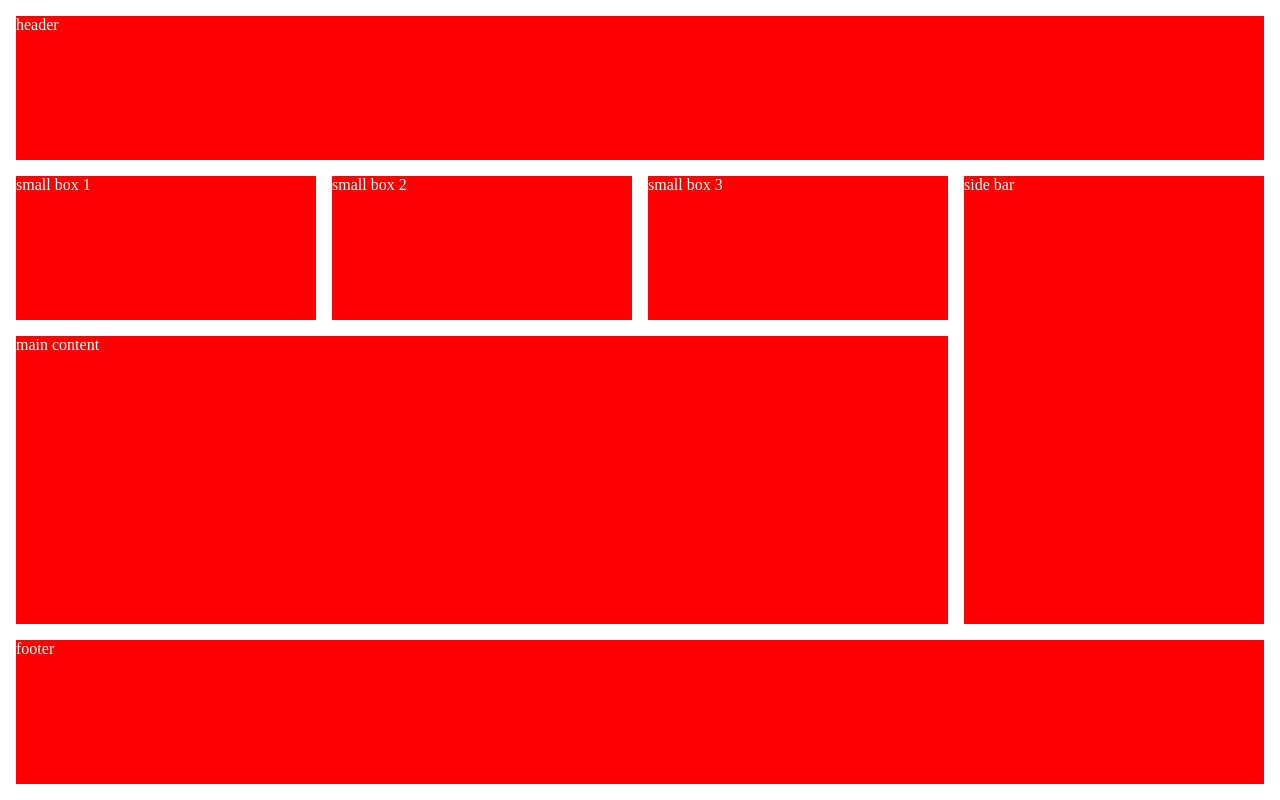
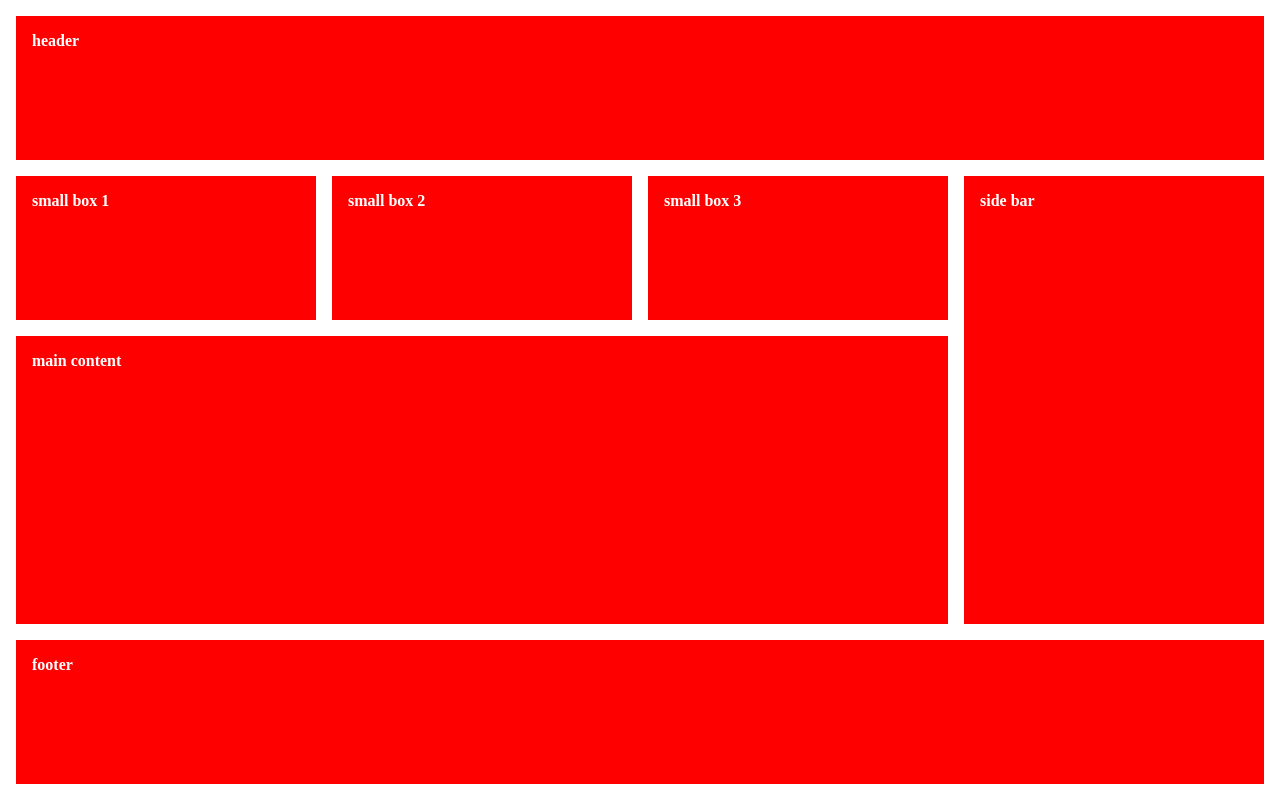
Before and after one commit to SOunit/grid-layout-practice, a website: page 02-jonas-css/src/practice.html in a window 1280 px wide. Drawn offline with Linux system fonts and the light colour scheme.

Commit message:
add memo

```diff
--- a/02-jonas-css/src/scss/practice.scss
+++ b/02-jonas-css/src/scss/practice.scss
@@ -16,6 +16,8 @@
 .cell {
   background-color: red;
   color: #fff;
+  font-weight: bold;
+  padding: 1rem;
 }
 
 .header {
```
Also changed, not shown: 02-jonas-css/src/css/practice.css.
